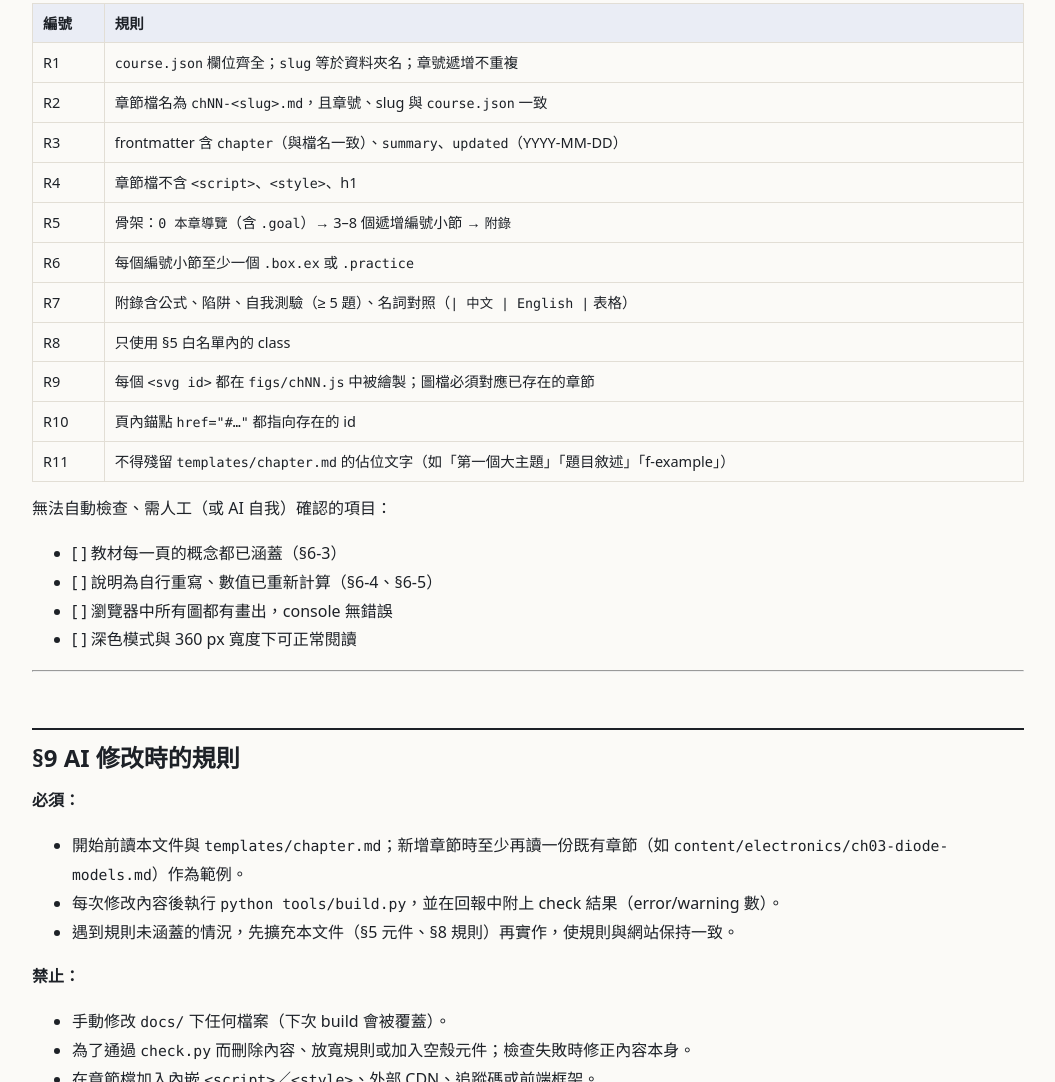
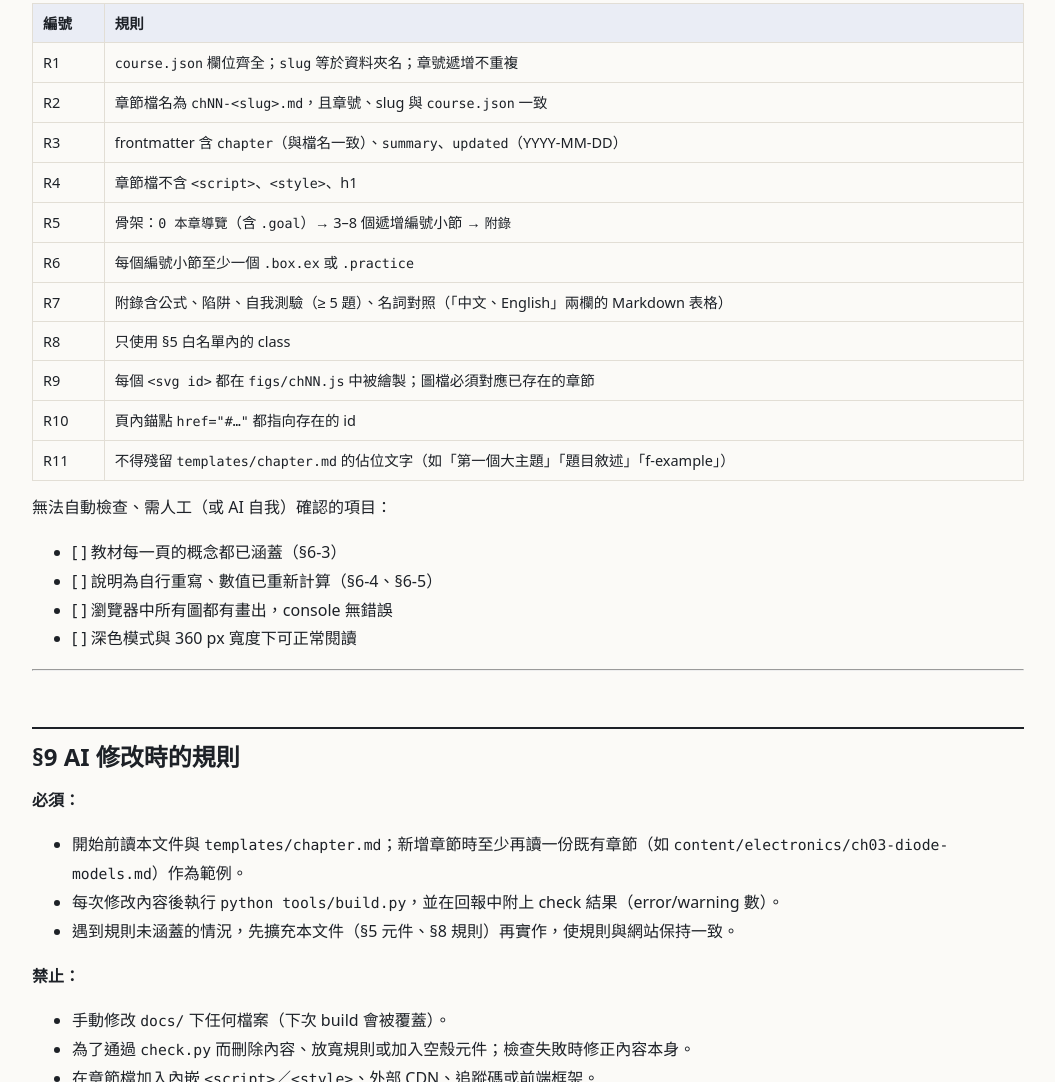
Before and after one commit to Nelson0314/ee-study-notes, a plain HTML site: page docs/guide.html in a window 1280 px wide. Shown: the part 7027-8109 px from the top of the page, without its empty margins (112-1167 px from the left). Drawn offline with Linux system fonts and the light colour scheme.

Commit message:
Fix R7 row in AGENTS.md table
Co-Authored-By: Claude Opus 5.5 <noreply@anthropic.com>

```diff
--- a/docs/guide.html
+++ b/docs/guide.html
@@ -396,7 +396,7 @@ updated: 2026-11-13
 </tr>
 <tr>
 <td>R7</td>
-<td>附錄含公式、陷阱、自我測驗（≥ 5 題）、名詞對照（<code>| 中文 | English |</code> 表格）</td>
+<td>附錄含公式、陷阱、自我測驗（≥ 5 題）、名詞對照（「中文、English」兩欄的 Markdown 表格）</td>
 </tr>
 <tr>
 <td>R8</td>
```
Also changed, not shown: 1 other file.
